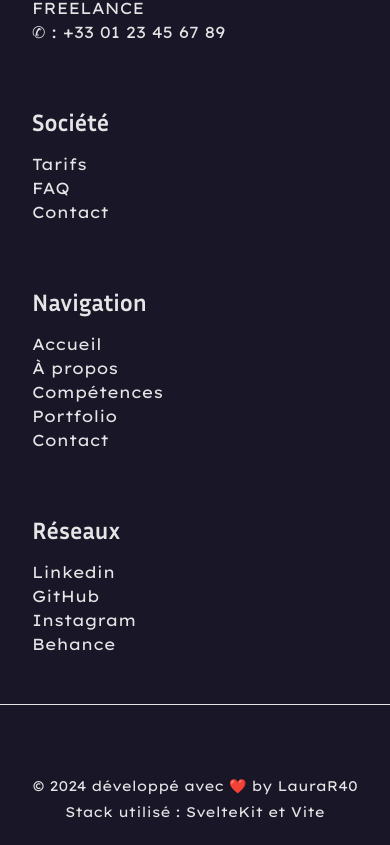
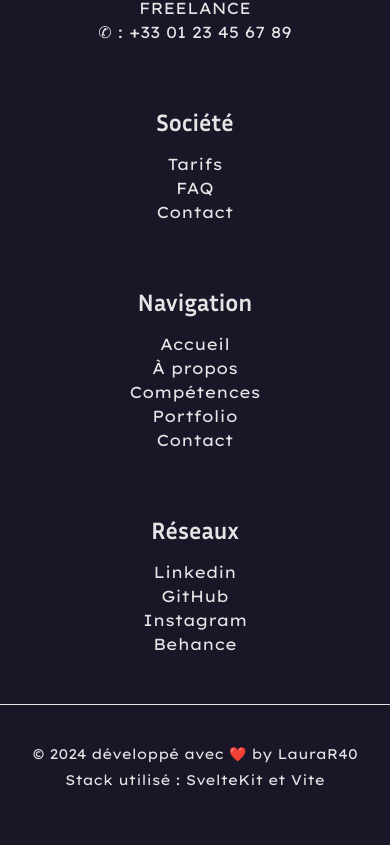
Before and after one commit to LauraR40/portfolio-laura, a SvelteKit app: page / in a window 390 px wide. Shown: the part 2716-3561 px from the top of the page. After the commit the page ends 3529 px from the top, so only its background shows below. Built offline with nearby package versions, Linux system fonts and the light colour scheme.

Commit message:
Footer responsive

```diff
--- a/src/components/Footer.svelte
+++ b/src/components/Footer.svelte
@@ -1,7 +1,3 @@
-<script>
-  // Define any necessary script if required
-</script>
-
 <footer>
   <hr />
   <div class="footer-section">
@@ -48,6 +44,7 @@
     justify-content: space-between;
     flex-wrap: wrap;
     font-family: var(--default-font);
+    align-items: center;
   }
   .footer-bottom,
   .footer-section {
@@ -88,7 +85,6 @@
 
   .footer-bottom {
     text-align: center;
-    margin-top: 2rem;
     font-size: 0.875rem;
     padding-top: 1rem;
     width: 100%;
@@ -97,4 +93,12 @@
   .footer-bottom p {
     margin: 0.5rem 0;
   }
+
+  @media (max-width: 768px) {
+    footer {
+      flex-direction: column;
+      align-items: center;
+      text-align: center;
+    }
+  }
 </style>
```
